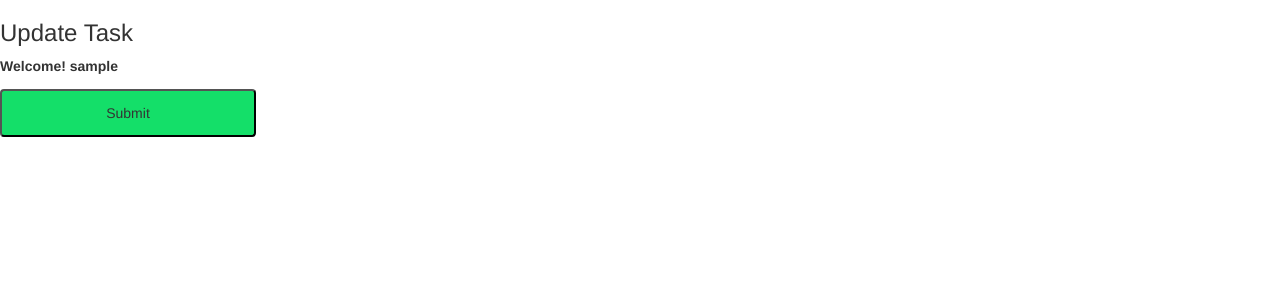
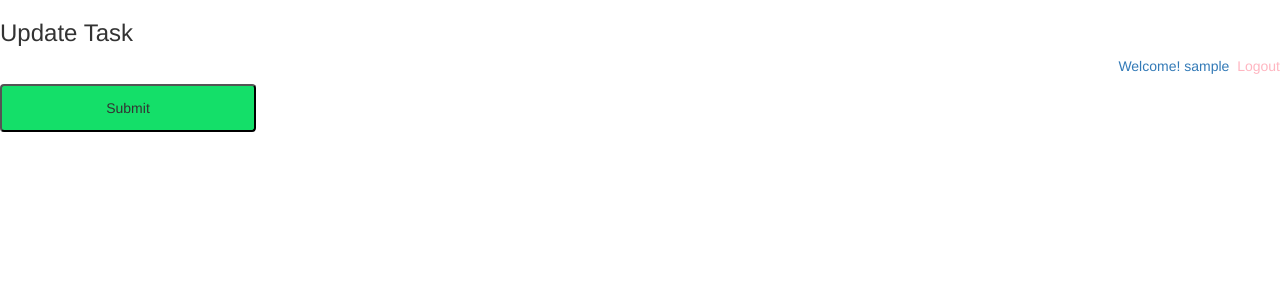
Before and after one commit to Leon-Fang/ToDoApp, a Django app: template tasks/templates/tasks/update_task.html in a window 1280 px wide. Shown: the top 300 px of the page. Run offline with Django 3.2, Linux system fonts and the light colour scheme; the template is opened without the code that fills it: most values are stand-ins (such as "Sample title", 1, 10 or a date in 2020); some libraries are stand-ins or nearby versions.

Commit message:
add logout funtion and logout button on ui

```diff
--- /dev/null
+++ b/static/bootstrap-3.3.7-dist/css/user-defined-theme.css
@@ -0,0 +1,7 @@
+.user_label {
+    text-align: right;
+}
+.logout {
+    font-style:initial;
+    color:lightpink;
+}
--- a/tasks/templates/tasks/update_task.html
+++ b/tasks/templates/tasks/update_task.html
@@ -1,6 +1,7 @@
 <head>
     {% load static %}
     <link rel="stylesheet" href="{% static 'bootstrap-3.3.7-dist/css/bootstrap.min.css' %}">
+    <link rel="stylesheet" href="{% static 'bootstrap-3.3.7-dist/css/user-defined-theme.css' %}">
     <style>
         .updateForm {
             font-size: 30px;
@@ -19,7 +20,11 @@
 </head>
 
 <h3> Update Task </h3>
-<label >Welcome! {{ username }} </label>
+<div class="user_label" >
+    <a href="">Welcome! {{ username }}</a>
+    <label > </label>
+    <a href="{% url 'logout' %}" class="logout"> Logout</a>
+</div>
 
 <form method="POST" action="">
     {% csrf_token %}
```
Also changed, not shown: tasks/templates/tasks/delete.html (+7 -1 lines), tasks/templates/tasks/list.html (+5 -4 lines), readmef.md.
